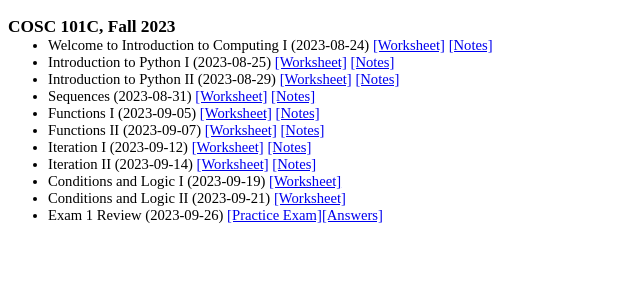
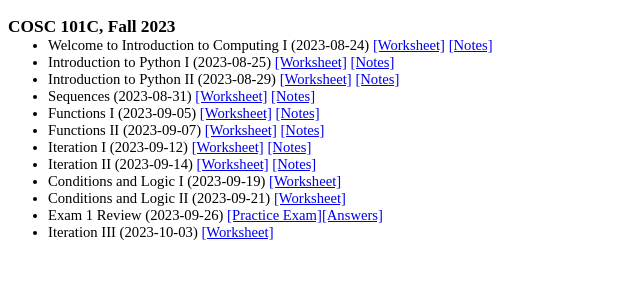
Before and after one commit to georgianahaldeman/cosc101, a Jekyll site: the page built from docs/notes/index.md, in a window 1280 px wide. Shown: the top 300 px of the page, without its empty margins (0-640 px from the left). Built offline with Jekyll 4.4.1, drawn with Linux system fonts in a browser that asks for light colours; our own code applies the rules of GitHub Pages for plain Markdown files.

Commit message:
10_3 worksheet

```diff
--- a/docs/notes/index.md
+++ b/docs/notes/index.md
@@ -21,3 +21,5 @@
 - Conditions and Logic II (2023-09-21) [[Worksheet]](./notes/9_21.pdf)
 
 - Exam 1 Review (2023-09-26) [[Practice Exam]](./notes/9_26.pdf)[[Answers]](./answers/9_26_answers.pdf)
+
+- Iteration III (2023-10-03) [[Worksheet]](./notes/10_3.pdf)
```
Also changed, not shown: 1 other file.
